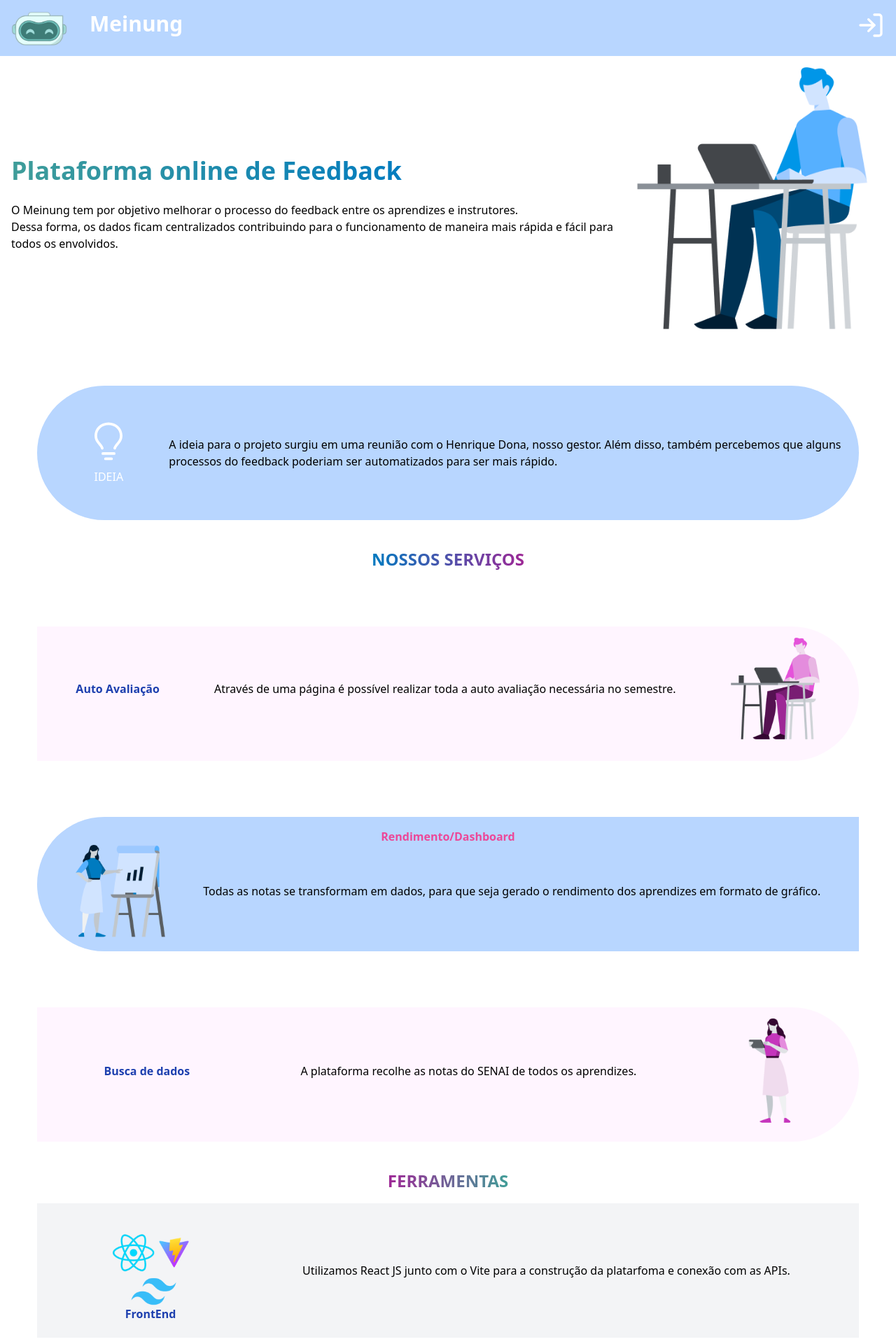
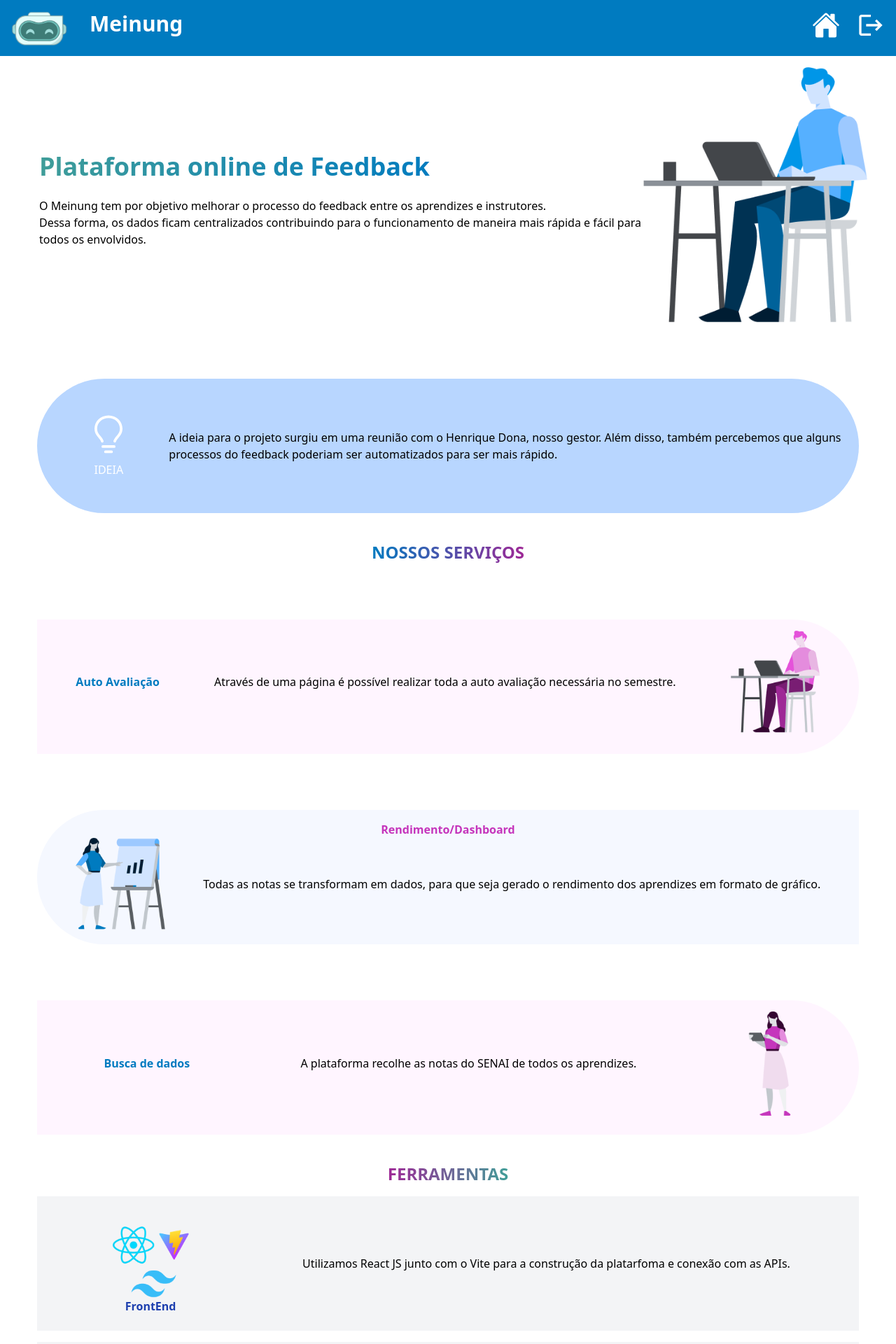
Before and after one commit to AVITORIAC/FrontTailwind, a React (Vite) app: page /Home in a window 1280 px wide. Shown: the top 1920 px of the page at 70% size. Built offline with nearby package versions, Linux system fonts and the light colour scheme.

Commit message:
Telas de admin

```diff
--- a/src/App.jsx
+++ b/src/App.jsx
@@ -34,8 +34,8 @@ function App() {
   let instrutor = false
   let aprendiz = false
   let gestor = false
-  let admin = false
-  let home = true
+  let admin = true
+  let home = false
 
 
   return (
--- a/src/assets/Componentes/CardCadastro.jsx
+++ b/src/assets/Componentes/CardCadastro.jsx
@@ -14,9 +14,9 @@ function CardCadastro() { //CARD PARA TELA DE ESCOLHA DO CARGO PARA CADASTRO
                     <Titulo h1='SELECIONE SEU CARGO'></Titulo>
                 </div>
                 <div className={'flex flex-col gap-4 items-center'}>
-                    <Link to='/Cadastro_Aprendiz'><Botaoroxo txt='APRENDIZ'></Botaoroxo></Link>
-                    <Link to='/Cadastro_Gestor'><Botaoroxo txt='INSTRUTOR'></Botaoroxo></Link>
-                    <Link to='/Cadastro_Gestor'><Botaoroxo txt='GESTOR'></Botaoroxo></Link>
+                    <Link to='/Cadastro_de_Aprendiz'><Botaoroxo txt='APRENDIZ'></Botaoroxo></Link>
+                    <Link to='/CadastroGestor'><Botaoroxo txt='INSTRUTOR'></Botaoroxo></Link>
+                    <Link to='/CadastroGestor'><Botaoroxo txt='GESTOR'></Botaoroxo></Link>
                 </div>
             </div>
         </div>
--- a/src/assets/Componentes/Card_login.jsx
+++ b/src/assets/Componentes/Card_login.jsx
@@ -21,8 +21,8 @@ function Card_login() { //CARD PARA TELA DE LOGIN
                     <Titulo h1='LOGIN'></Titulo>
                 </div>
                 <div className={'flex flex-col gap-5 items-center'}>
-                    <InputRoxo > </InputRoxo>
-                    <InputRoxo > </InputRoxo>
+                    <InputRoxo label='Email'> </InputRoxo>
+                    <InputRoxo label='Senha'> </InputRoxo>
                     <Botaoroxo txt='ENTRAR'></Botaoroxo>
                 </div>
 
--- a/src/assets/Componentes/Footer.jsx
+++ b/src/assets/Componentes/Footer.jsx
@@ -13,7 +13,7 @@ function Footer({ azul, azul_aprendiz, verde, ciano }) {
     ${verde ? { footer_verde } : ''}
     ${ciano ? { footer_ciano } : ''}`;
 
-    const footer = ''
+    const footer = 'azul'
 
     switch (footer) {
 
--- a/src/assets/Componentes/Header.jsx
+++ b/src/assets/Componentes/Header.jsx
@@ -6,7 +6,7 @@ import { FiLogIn } from "react-icons/fi";
 import { Link } from 'react-router-dom';
 
 
-function Header({ gestor, instrutor, home, aprendiz, admin }) { //FUNÇÃO PARA TROCAR COR E ICONS DO HEADER
+function Header({ gestor, instrutor, home, aprendiz, admin }) { //FUNÇÃO PARA TROCAR COR E ICONES DO HEADER
 
   const cores = `
   ${gestor ? 'bg-gestor' : ''}
@@ -16,7 +16,7 @@ function Header({ gestor, instrutor, home, aprendiz, admin }) { //FUNÇÃO PARA
   ${admin ? 'bg-admin' : ''}`
 
 
-  const acesso = 'home'
+  const acesso = 'admin'
 
   switch (acesso) {
 
@@ -78,14 +78,3 @@ function Header({ gestor, instrutor, home, aprendiz, admin }) { //FUNÇÃO PARA
 
 
 export default Header
-
-
-
-// return (
-//   <div className={`h-20 p-2 w-full ${cores}`}>
-//     <img src={logo} className={`w-20 sm:w-16 md:w-20 m-2`} />
-//     <p className={'text-3xl absolute font-bold inset-x-0 top-4 left-32 h-16 text-white'}>Meinung</p>
-//     <IoHome className={` fill-white absolute top-4 right-20 h-10 w-10`}></IoHome>
-//     <MdLogout className={' fill-white size-9 absolute top-4 right-4 h-10 w-10'}></MdLogout>
-//   </div>
-// )
--- a/src/assets/Pages/Admin/HomeAdmin.jsx
+++ b/src/assets/Pages/Admin/HomeAdmin.jsx
@@ -7,12 +7,14 @@ function HomeAdmin() { //TELA INICIAL DO ACESSO DE ADMINISTRADOR
 
   return (
     <div className={`flex flex-col w-full h-fit gap-20`}>
-      <div className={`mx-auto w-full flex justify-evenly`}>
+      <div className={`mx-auto mt-4 w-full flex justify-evenly`}>
         <Link to='/Cadastro_aprendiz'><Card azul1 h1='Administrador' h2='Aprendizes' p='Aceitar o cadastro de novos aprendizes no sistema.' /></Link>
         <Link to='/Criterios'><Card azul2 h1='Administrador' h2='Critérios' p='Cadastre, edite ou exclua um critério de avaliação de um curso.' /></Link>
+        <Link to='/Cadastro_turma'> <Card azul3 h1='Administrador' h2='Email ' p='Edite os dados de usuário que envia o e-mail.' /></Link>
       </div>
-      <div className={`mx-auto items-center`}>
+      <div className={`mx-auto w-11/12 flex justify-evenly`}>
         <Link to='/Cadastro_turma'> <Card azul3 h1='Administrador' h2='Turmas' p='Cadastre, edite ou exclua uma turma no sistema.' /></Link>
+        <Link to='/Cadastro_aprendiz'><Card azul1 h1='Administrador' h2='Notas do Senai' p='Adicione as notas do SENAI dos aprendizes através do Excel.' /></Link>
       </div>
     </div>
   )
--- a/src/assets/Pages/Cadastro/Home.jsx
+++ b/src/assets/Pages/Cadastro/Home.jsx
@@ -9,19 +9,19 @@ import outros from '../../Imgs/outros.png'
 import { GoLightBulb } from "react-icons/go";
 
 
-function Home() {
+function Home() {  //TELA INICIAL DA PLATAFORMA
     return (
         <div>
             <div className={'flex items-center'}>
                 <div className={''}>
-                    <h1 className={'p-4 mb-2 text-4xl font-semibold bg-gradient-to-r from-gradiente2 to-gradiente1 inline-block text-transparent bg-clip-text'}>Plataforma online de Feedback</h1>
-                    <p className={'pl-4 text-base'}>O Meinung tem por objetivo melhorar o processo do feedback
+                    <h1 className={'p-4 mb-2 ml-10 text-4xl font-semibold bg-gradient-to-r from-gradiente2 to-gradiente1 inline-block text-transparent bg-clip-text'}>Plataforma online de Feedback</h1>
+                    <p className={'ml-14 text-base'}>O Meinung tem por objetivo melhorar o processo do feedback
                         entre os aprendizes e instrutores.</p>
-                    <p className={'pl-4 text-base'}>Dessa forma, os dados ficam centralizados
+                    <p className={'ml-14 text-base'}>Dessa forma, os dados ficam centralizados
                         contribuindo para o funcionamento de maneira mais rápida e fácil para todos os envolvidos.</p>
                 </div>
                 <div className={'flex justify-end mr-10'}>
-                    <img src={animação1} alt=""  />
+                    <img src={animação1} alt="" />
                 </div>
             </div>
             <div className={'flex justify-center'}>
@@ -46,7 +46,7 @@ function Home() {
                 <div className={`w-11/12 h-48  bg-rosa rounded-r-full mt-20`}>
                     <div className={'flex items-center justify-around p-4'}>
                         <div className={''}>
-                            <p className={'text-blue-800 font-semibold'}>Auto Avaliação</p>
+                            <p className={'text-gradiente1 font-semibold'}>Auto Avaliação</p>
                         </div>
 
                         <div className={''}>
@@ -62,9 +62,9 @@ function Home() {
 
 
             <div className={'flex justify-center'}>
-                <div className={`w-11/12 h-48  bg-home rounded-l-full mt-20`}>
+                <div className={`w-11/12 h-48  bg-container rounded-l-full mt-20`}>
                     <div className={'flex items-center justify-center mt-4'}>
-                        <p className={'text-pink-500 font-semibold'}>Rendimento/Dashboard</p>
+                        <p className={'text-dashboard font-semibold'}>Rendimento/Dashboard</p>
                     </div>
                     <div className={'flex items-center justify-evenly'}>
                         <div className={''}>
@@ -82,7 +82,7 @@ function Home() {
                 <div className={`w-11/12 h-48  bg-rosa rounded-r-full mt-20`}>
                     <div className={'flex items-center justify-around p-4'}>
                         <div className={''}>
-                            <p className={'text-blue-800 font-semibold'}>Busca de dados</p>
+                            <p className={'text-gradiente1 font-semibold'}>Busca de dados</p>
                         </div>
                         <div className={''}>
                             <p className={'text-base'}>A plataforma recolhe as notas do SENAI de todos os aprendizes.</p>
@@ -123,7 +123,7 @@ function Home() {
                             <p className={'text-blue-800 font-semibold'}>BackEnd</p>
                         </div>
                         <div className={'flex items-center w-8/12 '}>
-                            <p className={'text-base'}>Utilizamos Django para a construção das APIs e o banco de dados Sqlite <br/>para o armazenamento dos dados,
+                            <p className={'text-base'}>Utilizamos Django para a construção das APIs e o banco de dados Sqlite <br />para o armazenamento dos dados,
                                 que já vem por padrão com o Django; <br /> A extração dos dados do PDF foi realizado através da biblioteca do Python;</p>
                         </div>
                     </div>
@@ -139,32 +139,20 @@ function Home() {
                             <p className={'text-blue-800 font-semibold'}>Outros</p>
                         </div>
                         <div className={'flex items-center w-8/12'}>
-                            <p className={'text-base'}>Para os gráficos utilizamos o Charts.js integrado com o banco de dados; <br/>
-                            Para o protótipo e logo utilizamos o Figma;<br/> Para as apresentações e video pitch utlizamos o Canva;</p>
+                            <p className={'text-base'}>Para os gráficos utilizamos o Charts.js integrado com o banco de dados; <br />
+                                Para o protótipo e logo utilizamos o Figma;<br /> Para as apresentações e video pitch utlizamos o Canva;</p>
                         </div>
                     </div>
                 </div>
             </div>
 
+            <div className={'flex justify-center'}>
+                <div className={'w-11/12 h-14 mt-7 mb-6 flex items-center justify-center bg-gray-800'}>
+                    <p className={'text-white'}>Desenvolvido por: Allana Vieira, Carlos Barbosa, Eduarda Oliveira e Julia Guiraldeli</p>
+                </div>
+            </div>
         </div>
     )
 }
 
 export default Home
-
-
-
-{/* <div className={'flex justify-center mt-4'}>
-<div className={`w-11/12 h-48  bg-gray-100 flex items-center justify-around`}>
-    <div className={'w-full flex justify-around bg-yellow-300'}>
-        <div className={'flex flex-col mt-4 items-center bg-red-700 '}>
-            <img src={outros} alt="" className={'w-28'} />
-            <p className={'text-blue-800 font-semibold'}>Outros</p>
-        </div>
-        <div className={'bg-orange-700'}>
-            <p className={'text-base'}>Para os gráficos utilizamos o Charts.js integrado com o banco de dados; <br/>
-            Para o protótipo e logo utilizamos o Figma;<br/> Para as apresentações e video pitch utlizamos o Canva;</p>
-        </div>
-    </div>
-</div>
-</div> */}
--- a/tailwind.config.js
+++ b/tailwind.config.js
@@ -35,6 +35,9 @@ export default {
         gradiente4: '#007BC0',
         gradiente5: '#419E98',
         gradiente6: '#9E2896',
+        dashboard:  '#C535BC',
+        container:  '#F5F8FF',
+
       }
     },
   },
```
